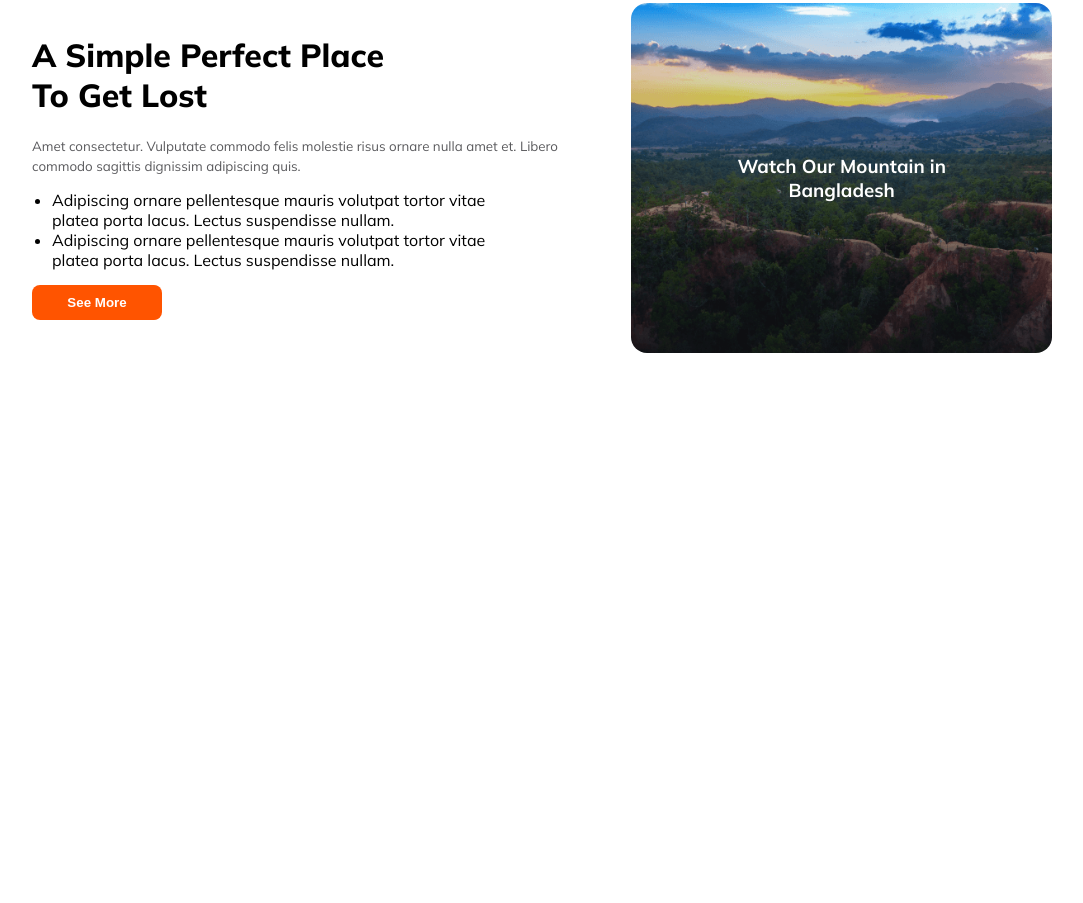
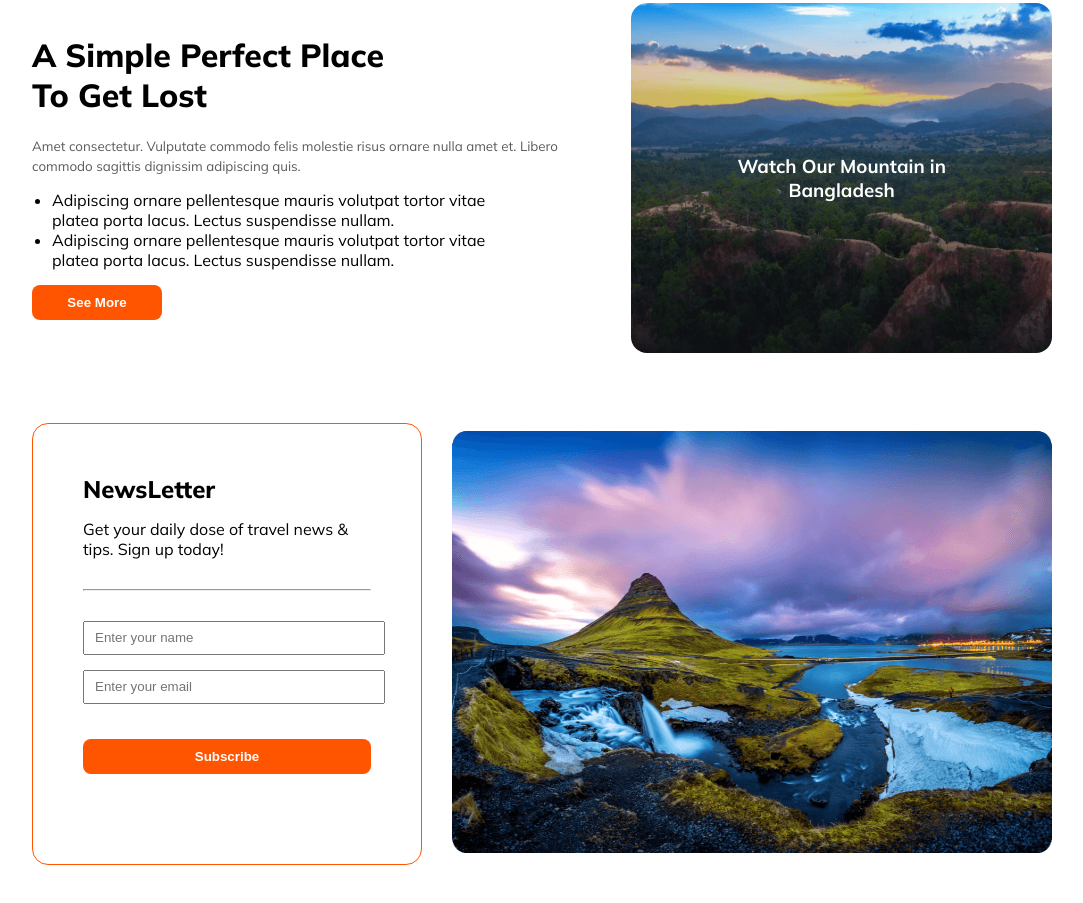
Before and after one commit to freelancer-rased/Hero-Travel-Responsive, a plain HTML site: page index.html in a window 1280 px wide. Shown: the part 3137-4040 px from the top of the page, without its empty margins (98-1181 px from the left). Before the commit the page ends 3490 px from the top, so only its background shows below. Drawn offline with Linux system fonts and the light colour scheme.

Commit message:
newsletter section added

```diff
--- a/index.html
+++ b/index.html
@@ -217,6 +217,21 @@
            </div>
         </div>
        </section>
+
+       <!-- newsletter section  -->
+        <section class="newsletter-container">
+            <div class="form-container">
+                <h4>NewsLetter</h4>
+                <p>Get your daily dose of travel news & tips. Sign up today!</p>
+                <hr>
+                <input type="text" placeholder="Enter your name">
+                <input type="email" name="" id="" placeholder="Enter your email">
+                <button class="btn-primary"> Subscribe</button>
+            </div>
+            <div class="newsletter-image">
+                <img src="./Images/Rectangle 8 (1).png" alt="">
+            </div>
+        </section>
     </main>
 
     <footer></footer>
--- a/style.css
+++ b/style.css
@@ -293,3 +293,51 @@ display: flex;
     color: rgb(90, 90, 93);
     padding: 20px 0;
 }
+
+/* newsletter style  */
+.newsletter-container{
+    display: flex;
+    margin: 70px 0;
+    justify-content: space-between;
+    align-items: center;
+    gap: 30px;
+}
+
+.newsletter-image img{
+width: 600px;
+height: 422px;
+}
+
+.form-container{
+    width: 474px;
+height: 340px;
+border: 1px solid rgb(255, 84, 0);
+border-radius: 16px;
+padding: 50px;
+}
+
+.form-container h4{
+  font-size: 24px;
+font-weight: 800;
+}
+
+.form-container p{
+  margin: 15px 0 15px 0;
+}
+
+.form-container button{
+  margin-left: 0;
+  margin-top: 20px;
+  width: 100%;
+}
+
+.form-container hr{
+  margin: 30px 0;
+}
+
+.form-container input{
+  width: 100%;
+  height: 30px;
+  margin-bottom: 15px;
+  padding-left: 10px;
+}
```
